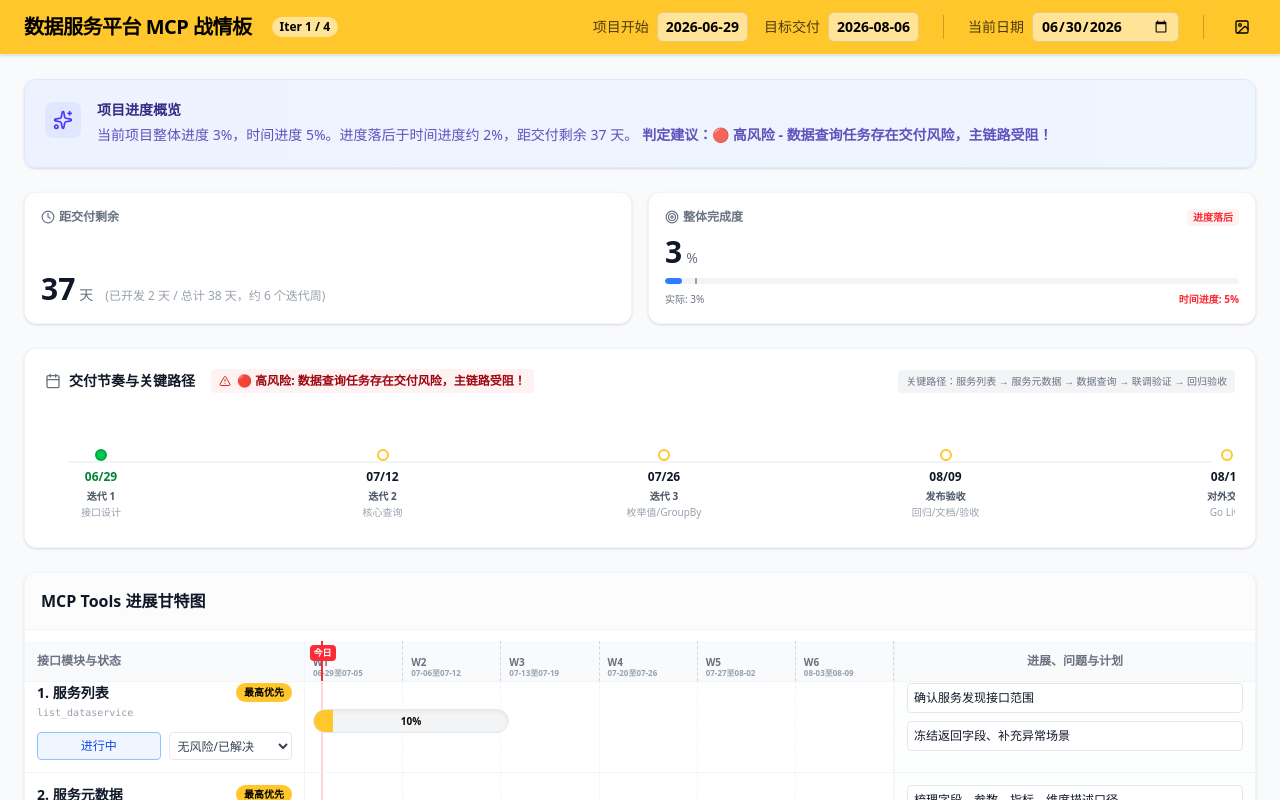
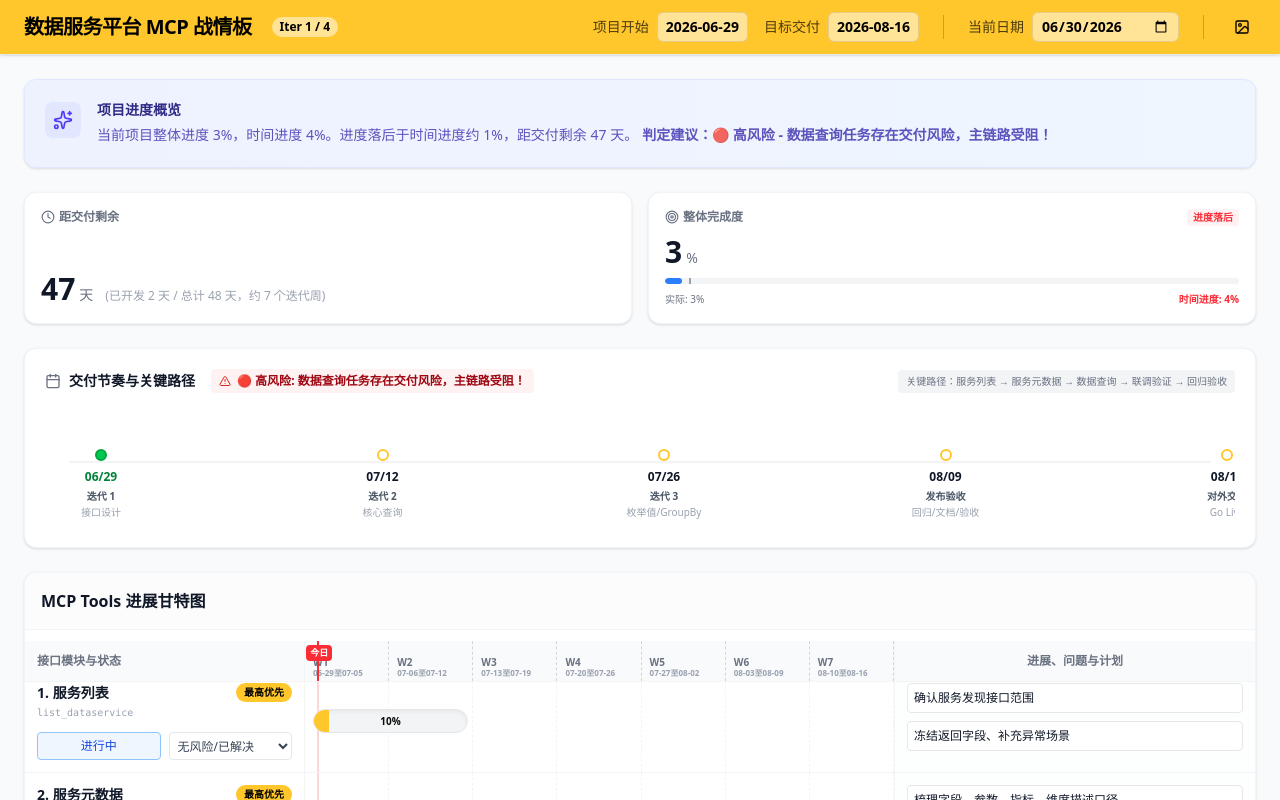
Before and after one commit to cheney2020/MCP-Project-Manager, a React (Vite) app: page / in a window 1280 px wide. Shown: the top 800 px of the page. Built offline with nearby package versions, Linux system fonts and the light colour scheme.

Commit message:
fix: update target delivery date to 2026-08-16
Adjust the project target date in App.tsx and defaultData.ts to align with the updated project timeline.

```diff
--- a/src/App.tsx
+++ b/src/App.tsx
@@ -321,7 +321,7 @@ export default function App() {
              <div className="flex items-center gap-2 text-sm font-medium">
                <span className="text-black/70">目标交付</span>
                <div className="bg-white/50 border border-black/10 rounded-md px-2 py-1 text-sm font-semibold text-black">
-                 2026-08-06
+                 2026-08-16
                </div>
              </div>
 
--- a/src/defaultData.ts
+++ b/src/defaultData.ts
@@ -2,7 +2,7 @@ import { AppState } from './types';
 
 export const defaultState: AppState = {
   currentDate: '2026-06-29',
-  targetDate: '2026-08-06',
+  targetDate: '2026-08-16',
   tasks: [
     {
       id: 't1',
```
